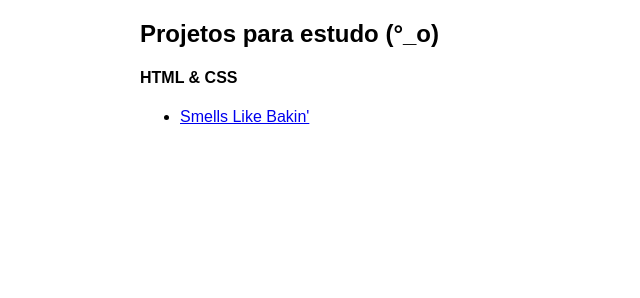
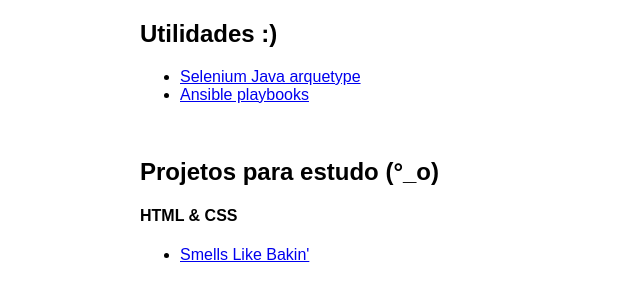
Before and after one commit to julianopontes/julianopontes.github.com, a plain HTML site: page index.html in a window 1280 px wide. Shown: the whole page, without its empty margins (0-640 px from the left). Drawn offline with Linux system fonts and the light colour scheme.

Commit message:
Links de projetos

```diff
--- a/index.html
+++ b/index.html
@@ -7,15 +7,18 @@
 		<link rel="stylesheet" type="text/css" href="css/grid.css" media="screen">
 	</head>
 	<body>
-
 		<div class="container clearfix">
-
+			<h2>Utilidades :)</h2>
+			<ul>
+				<li><a href="https://github.com/julianopontes/selenium-archetype">Selenium Java arquetype</a></li>
+				<li><a href="https://github.com/julianopontes/ansible-playbooks">Ansible playbooks</a></li>
+			</ul>
+			<br>
 			<h2 class="project">Projetos para estudo (°_o)</h2>
 			<h4>HTML &amp; CSS</h4>
 			<ul>
 				<li><a href="http://julianopontes.github.com/html/bakin" alt="Smells Like Bakin'">Smells Like Bakin'</a></li>
 			</ul>
-
 		</div>
-	</body
-</html
+	</body>
+</html>
```
